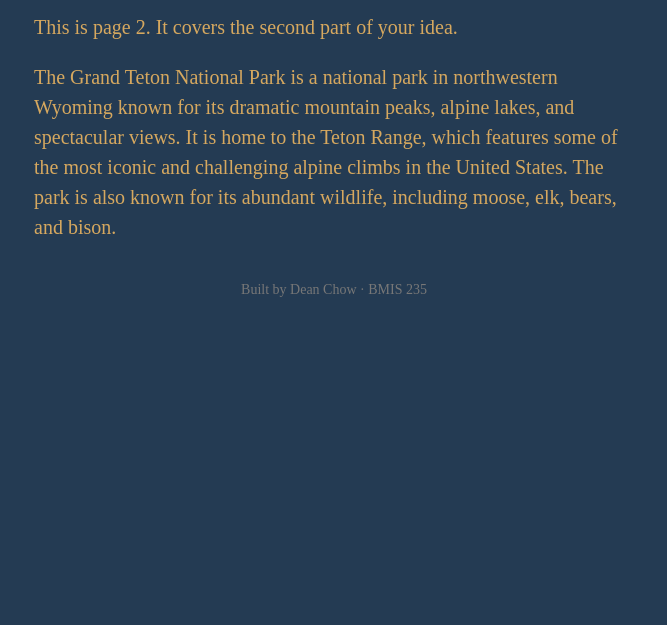
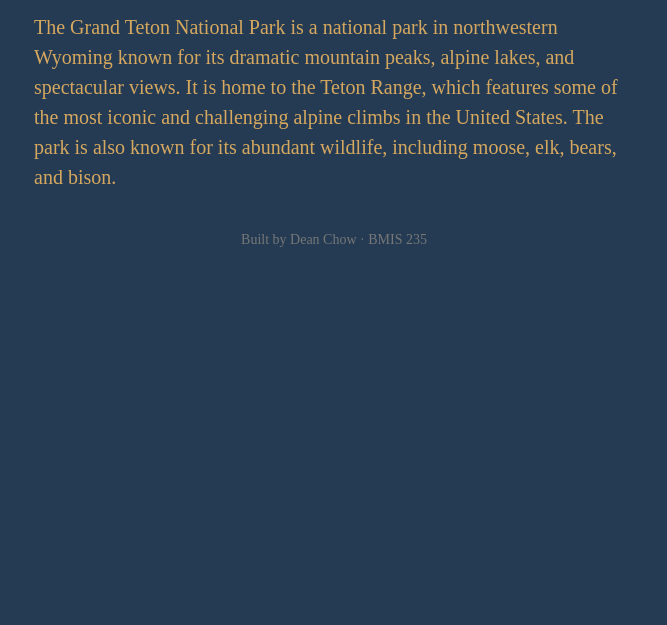
Before and after one commit to Dean-Chow007/bmis235-html-3, a plain HTML site: page tetons.html in a window 1280 px wide. Shown: the part 175-800 px from the top of the page, without its empty margins (306-973 px from the left). Drawn offline with Linux system fonts and the light colour scheme.

Commit message:
Remove redundant paragraph from tetons.html
Removed a redundant paragraph about the page content.

```diff
--- a/tetons.html
+++ b/tetons.html
@@ -29,7 +29,6 @@
 </nav>
 
 <h1>Grand Tetons</h1>
-<p>This is page 2. It covers the second part of your idea.</p>
 <p>The Grand Teton National Park is a national park in northwestern Wyoming known for its dramatic mountain peaks, alpine lakes, and spectacular views. It is home to the Teton Range, which features some of the most iconic and challenging alpine climbs in the United States. The park is also known for its abundant wildlife, including moose, elk, bears, and bison.</p>
 
 <!-- Footer: fill in your name -->
```
